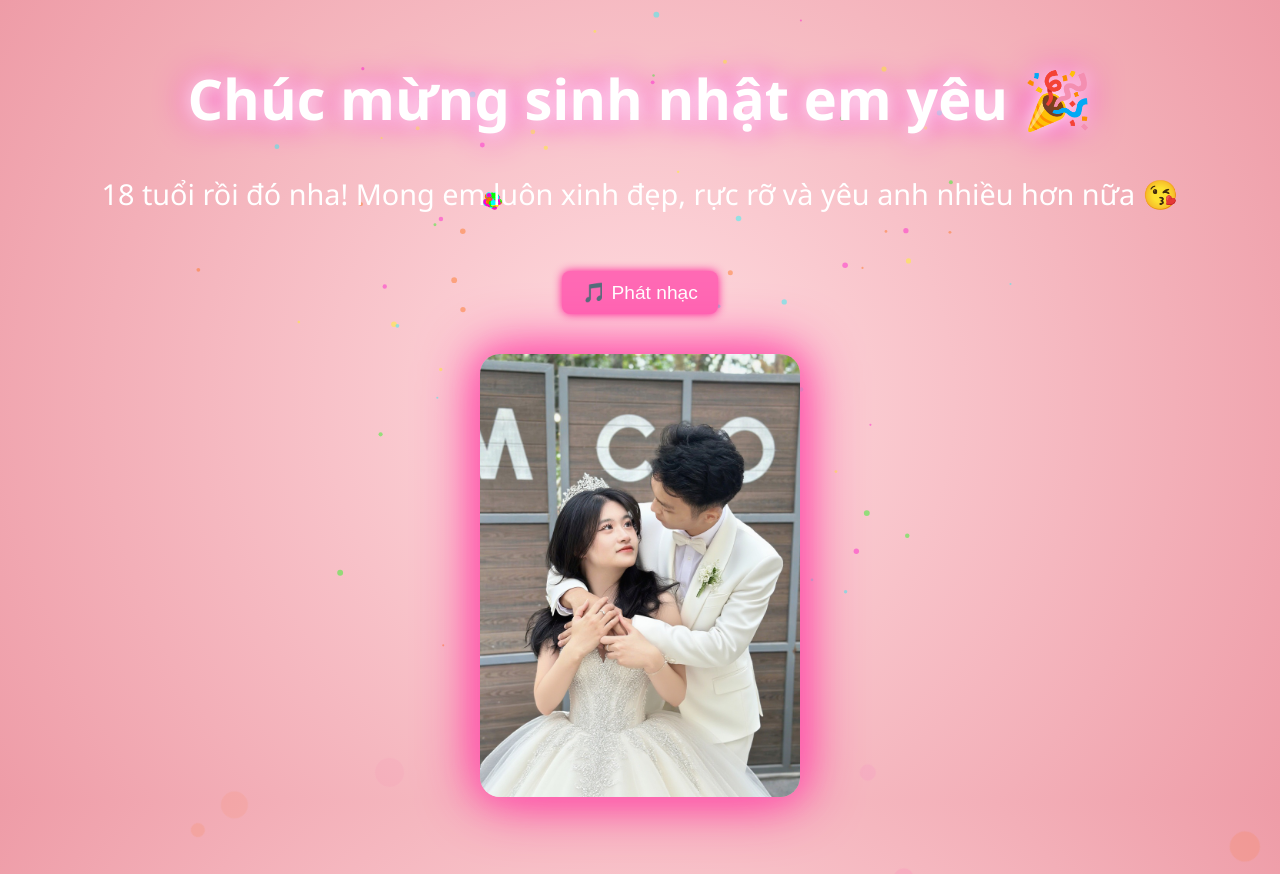
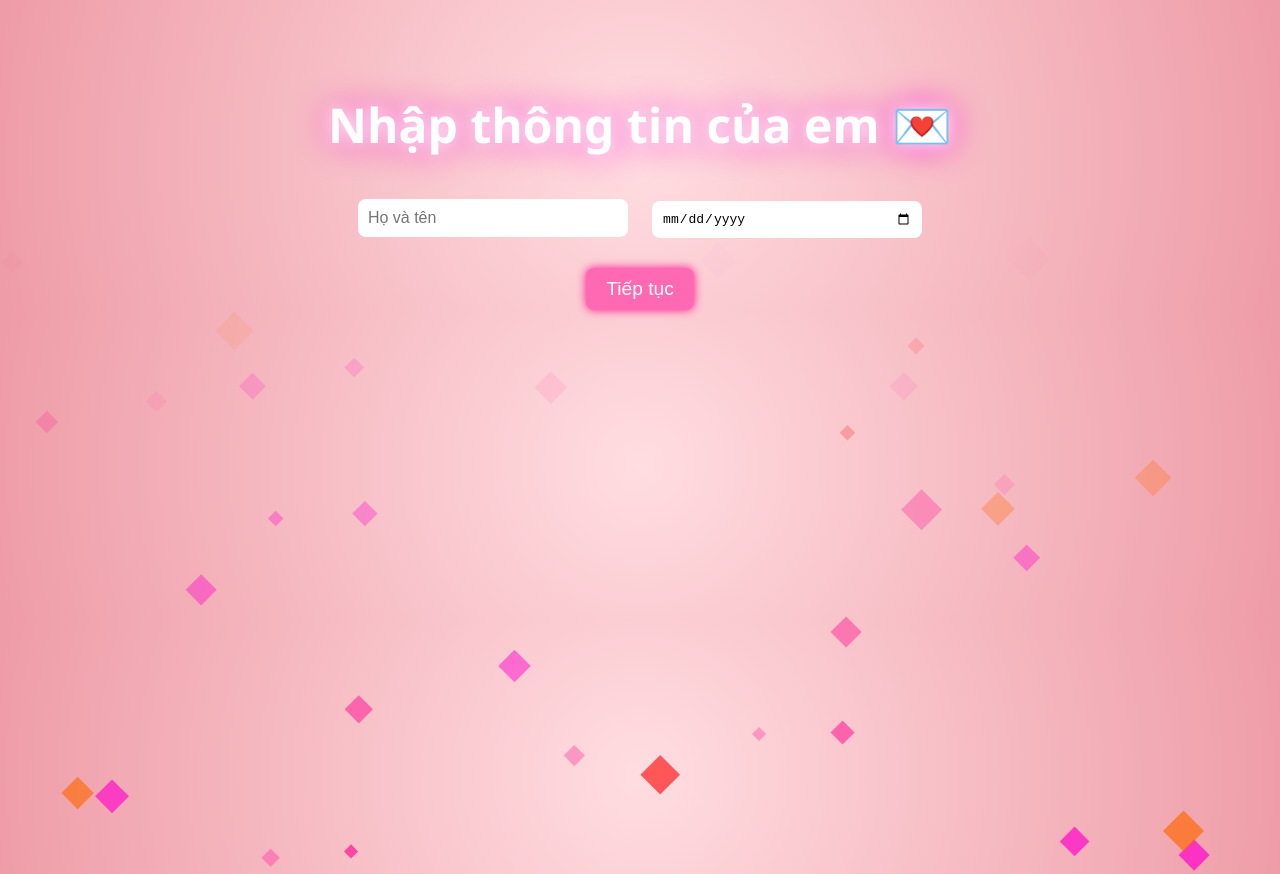
Before and after one commit to LongHyDra/chucmungsinhnhat, a plain HTML site: page index.html in a window 1280 px wide. Shown: the top 874 px of the page. Drawn offline with Linux system fonts and the light colour scheme.

Commit message:
Update index.html

```diff
--- a/index.html
+++ b/index.html
@@ -2,32 +2,37 @@
 <html lang="vi">
 <head>
   <meta charset="UTF-8">
-  <title>Chúc mừng sinh nhật em yêu 💖</title>
+  <title>Chúc mừng sinh nhật 💖</title>
   <style>
     body {
       margin: 0;
       padding: 0;
       background: radial-gradient(circle, #ffdde1, #ee9ca7);
       font-family: 'Segoe UI', sans-serif;
-      overflow: hidden;
       text-align: center;
       color: white;
+      overflow: hidden;
     }
 
-    h1 {
-      margin-top: 60px;
-      font-size: 3.5em;
-      animation: neon 1.5s ease-in-out infinite alternate;
+    .form-container, .confirm-container, .birthday-container {
+      display: none;
+      padding-top: 60px;
     }
 
-    p {
-      font-size: 1.8em;
-      margin-top: 20px;
-      animation: fadeIn 3s ease forwards;
+    .active {
+      display: block;
+    }
+
+    input {
+      padding: 10px;
+      font-size: 1em;
+      border-radius: 8px;
+      border: none;
+      margin: 10px;
+      width: 250px;
     }
 
     button {
-      margin-top: 30px;
       padding: 10px 20px;
       font-size: 1.2em;
       background-color: #ff69b4;
@@ -36,11 +41,17 @@
       color: white;
       cursor: pointer;
       box-shadow: 0 0 10px #ff1493;
+      margin-top: 20px;
     }
 
-    .photo {
-      margin-top: 40px;
-      animation: fadeIn 3s ease forwards;
+    h1 {
+      font-size: 3em;
+      animation: neon 1.5s ease-in-out infinite alternate;
+    }
+
+    p {
+      font-size: 1.5em;
+      margin-top: 20px;
     }
 
     .photo img {
@@ -57,11 +68,6 @@
     @keyframes neon {
       from { text-shadow: 0 0 10px #fff, 0 0 20px #ff00cc; }
       to { text-shadow: 0 0 20px #fff, 0 0 40px #ff00cc; }
-    }
-
-    @keyframes fadeIn {
-      from { opacity: 0; }
-      to { opacity: 1; }
     }
 
     canvas {
@@ -102,56 +108,74 @@
   </style>
 </head>
 <body>
-  <h1>Chúc mừng sinh nhật em yêu 🎉</h1>
-  <p>18 tuổi rồi đó nha! Mong em luôn xinh đẹp, rực rỡ và yêu anh nhiều hơn nữa 😘</p>
 
-  <button onclick="playMusic()">🎵 Phát nhạc</button>
-
-  <div class="photo">
-    <img src="./anhcuoi.jpg" alt="Ảnh cưới của hai đứa mình 💑">
+  <!-- Bước 1: Nhập thông tin -->
+  <div class="form-container active" id="step1">
+    <h1>Nhập thông tin của em 💌</h1>
+    <input type="text" id="name" placeholder="Họ và tên">
+    <input type="date" id="dob">
+    <br>
+    <button onclick="goToConfirm()">Tiếp tục</button>
   </div>
 
-  <audio id="bgmusic" loop>
-    <source src="https://www.bensound.com/bensound-music/bensound-romantic.mp3" type="audio/mpeg">
-  </audio>
+  <!-- Bước 2: Xác nhận -->
+  <div class="confirm-container" id="step2">
+    <h1>Em có đồng ý xem tiếp không? 😘</h1>
+    <button onclick="showBirthday()">Đồng ý 💖</button>
+  </div>
 
-  <canvas id="fireworks"></canvas>
+  <!-- Bước 3: Trang sinh nhật -->
+  <div class="birthday-container" id="step3">
+    <h1>Chúc mừng sinh nhật em yêu 🎉</h1>
+    <p id="message"></p>
+    <button onclick="playMusic()">🎵 Phát nhạc</button>
+    <div class="photo">
+      <img src="./anhcuoi.jpg" alt="Ảnh cưới của hai đứa mình 💑">
+    </div>
+    <audio id="bgmusic" loop>
+      <source src="https://archive.org/download/NoiNayCoAnhSonTungMTPZingMP3/Noi%20Nay%20Co%20Anh.mp3" type="audio/mpeg">
+    </audio>
+    <canvas id="fireworks"></canvas>
+  </div>
 
   <script>
+    function goToConfirm() {
+      const name = document.getElementById('name').value;
+      const dob = document.getElementById('dob').value;
+      if (!name || !dob) {
+        alert("Nhập đầy đủ họ tên và ngày sinh nha em!");
+        return;
+      }
+      document.getElementById('step1').classList.remove('active');
+      document.getElementById('step2').classList.add('active');
+    }
+
+    function showBirthday() {
+      const name = document.getElementById('name').value;
+      document.getElementById('step2').classList.remove('active');
+      document.getElementById('step3').classList.add('active');
+      document.getElementById('message').innerText = `${name} ơi, 18 tuổi rồi đó nha! Mong em luôn xinh đẹp, rực rỡ và yêu anh nhiều hơn nữa 😘`;
+    }
+
     function playMusic() {
-      const music = document.getElementById('bgmusic');
-      music.play();
+      document.getElementById('bgmusic').play();
     }
 
     function createHeart() {
       const heart = document.createElement('div');
       heart.className = 'heart';
-
       const size = Math.random() * 20 + 10;
       heart.style.width = `${size}px`;
       heart.style.height = `${size}px`;
-
       const colors = ['#ff0000', '#ff69b4', '#ff1493', '#ff6600', '#ff00cc'];
-      const color = colors[Math.floor(Math.random() * colors.length)];
-      heart.style.background = color;
+      heart.style.background = colors[Math.floor(Math.random() * colors.length)];
       heart.style.left = Math.random() * window.innerWidth + 'px';
       heart.style.animationDuration = (Math.random() * 3 + 3) + 's';
-
-      heart.style.borderRadius = '50%';
-      heart.style.position = 'absolute';
-
-      // Tạo phần trái tim bằng before/after
-      heart.style.setProperty('--color', color);
-      heart.style.zIndex = '0';
-
-      heart.style.setProperty('--size', `${size}px`);
-      heart.style.setProperty('--left', `${Math.random() * window.innerWidth}px`);
-
       document.body.appendChild(heart);
       setTimeout(() => heart.remove(), 6000);
     }
 
-    setInterval(createHeart, 100); // Tăng tần suất trái tim
+    setInterval(createHeart, 100);
 
     // Fireworks
     const canvas = document.getElementById('fireworks');
@@ -200,10 +224,7 @@
       return `${r},${g},${b}`;
     }
 
-    setInterval(() => {
-      createFirework();
-    }, 1000);
-
+    setInterval(createFirework, 1000);
     function animate() {
       drawFireworks();
       requestAnimationFrame(animate);
```
